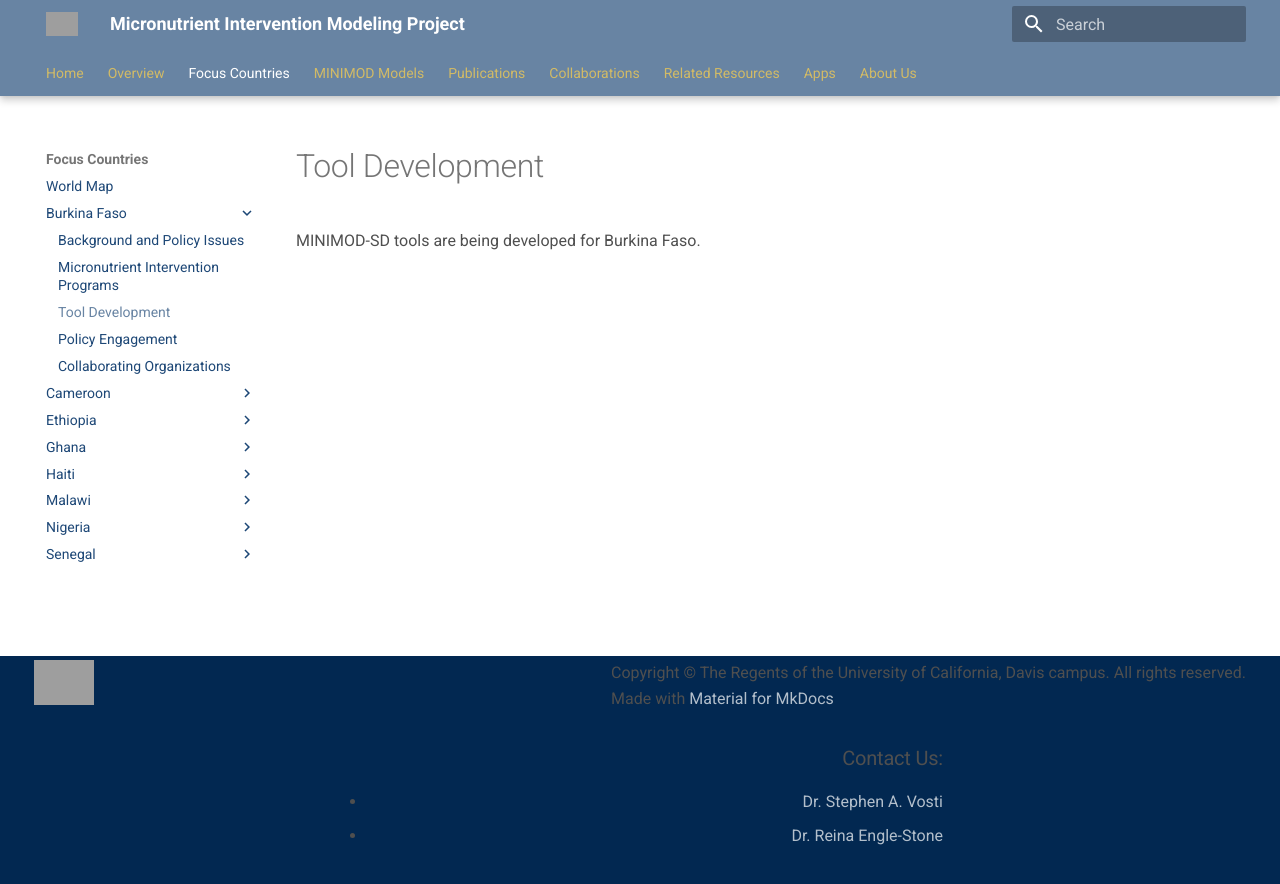
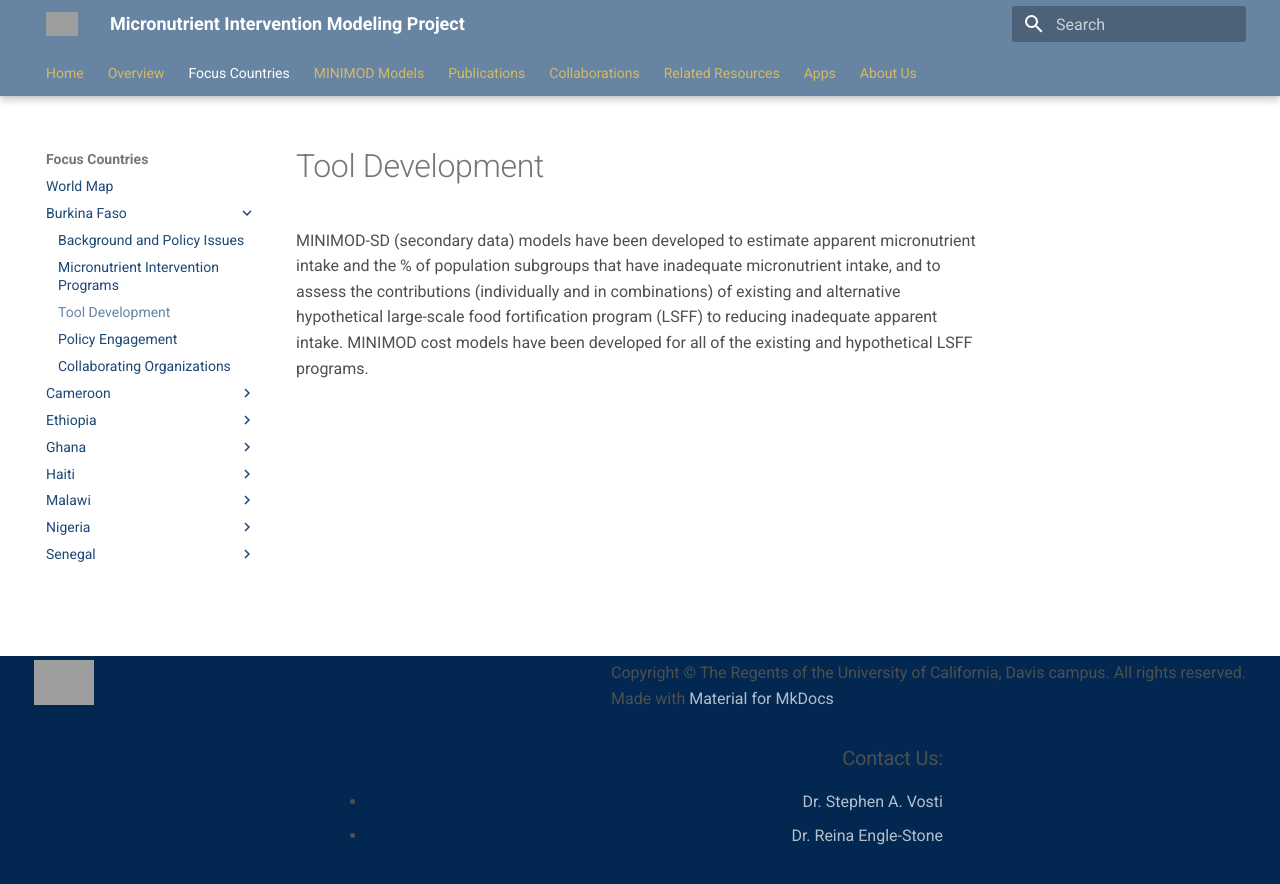
Before and after one commit to minimod-nutrition/minimod-website, an MkDocs documentation site: the page built from docs/countries/burkina_faso/tool_development.md, in a window 1280 px wide. Shown: the top 884 px of the page. Built offline with MkDocs 1.6.1 and Material for MkDocs 9.7.7, drawn with Linux system fonts in a browser that asks for light colours; nearby versions of some CDN libraries; grey boxes are pictures that could not be loaded.

Commit message:
Update tool_development.md

```diff
--- a/docs/countries/burkina_faso/tool_development.md
+++ b/docs/countries/burkina_faso/tool_development.md
@@ -1 +1 @@
-MINIMOD-SD tools are being developed for Burkina Faso.
+MINIMOD-SD (secondary data) models have been developed to estimate apparent micronutrient intake and the % of population subgroups that have inadequate micronutrient intake, and to assess the contributions (individually and in combinations) of existing and alternative hypothetical large-scale food fortification program (LSFF) to reducing inadequate apparent intake.  MINIMOD cost models have been developed for all of the existing and hypothetical LSFF programs.
```
